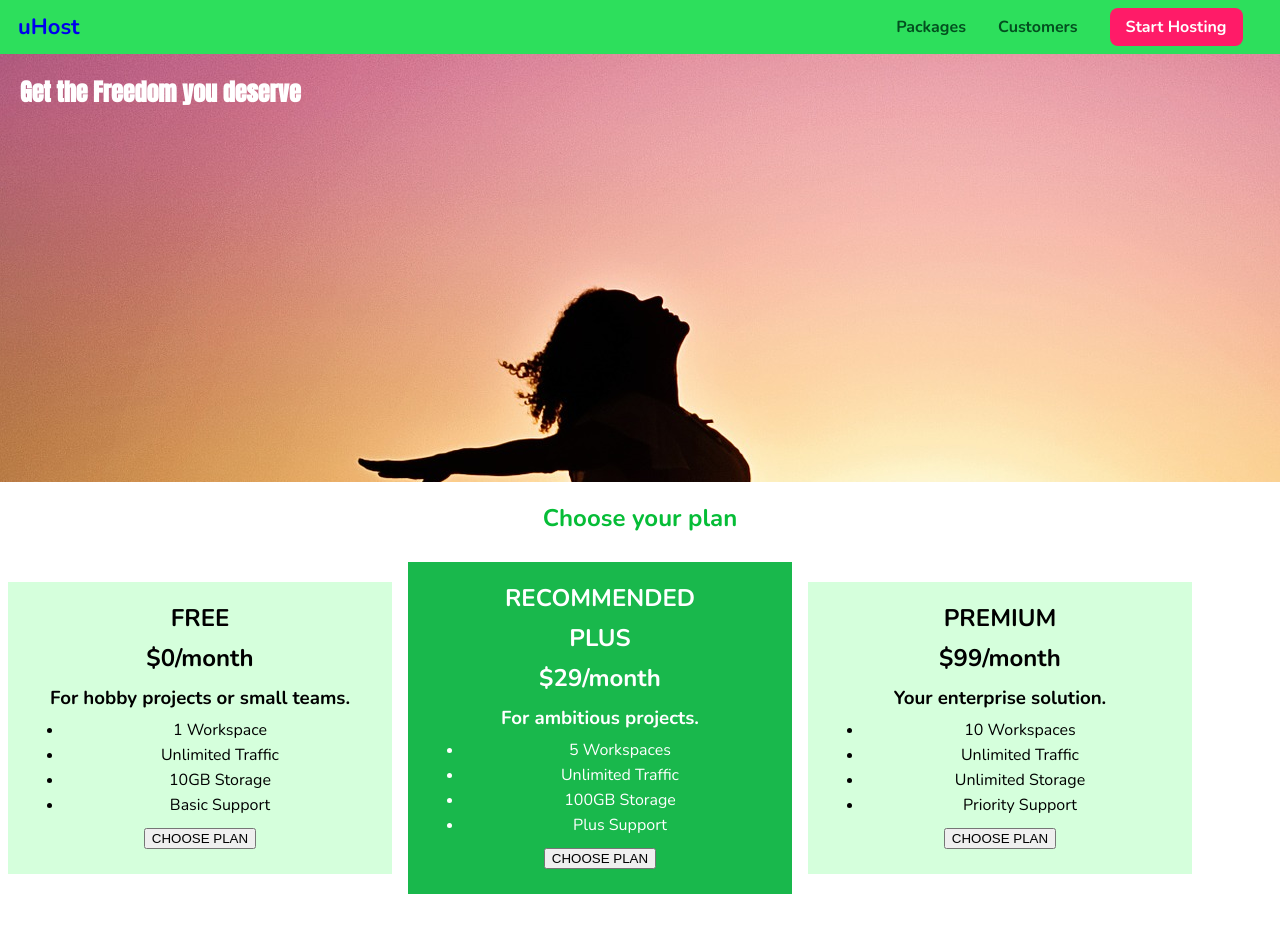
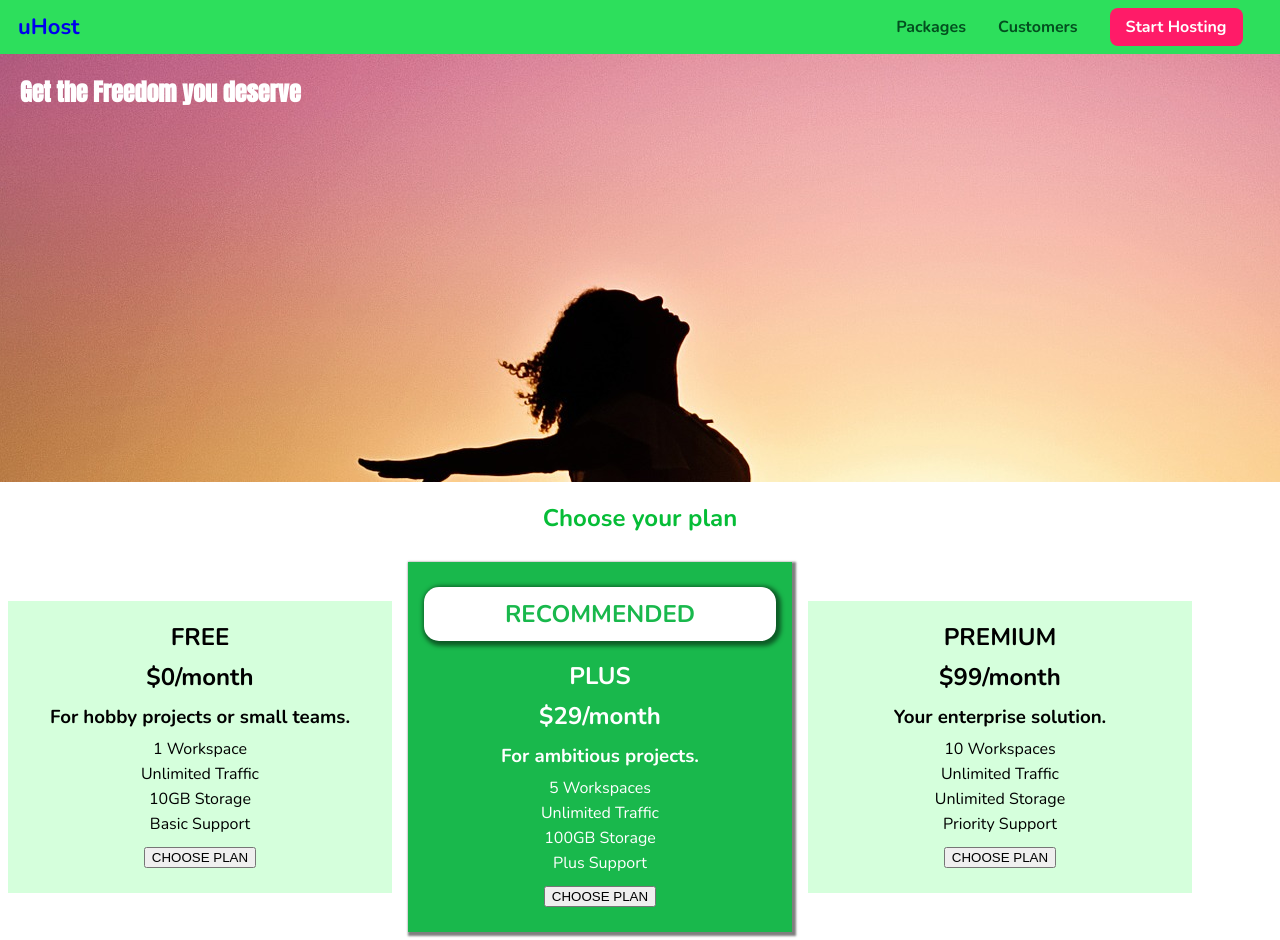
Before and after one commit to BigBrainSmolBoi/learning_css, a React (Create React App) app: page / in a window 1280 px wide. Before the commit the page ends 902 px from the top, so only its background shows below. Built offline with nearby package versions, Linux system fonts and the light colour scheme.

Commit message:
styling plans

```diff
--- a/src/components/Plans/Plans.js
+++ b/src/components/Plans/Plans.js
@@ -11,7 +11,7 @@ export default function Plans() {
           <h1>FREE</h1>
           <h2>$0/month</h2>
           <h3>For hobby projects or small teams.</h3>
-          <ul>
+          <ul className={classes.planFeatures}>
             <li>1 Workspace</li>
             <li>Unlimited Traffic</li>
             <li>10GB Storage</li>
@@ -26,7 +26,7 @@ export default function Plans() {
           <h1>PLUS</h1>
           <h2>$29/month</h2>
           <h3>For ambitious projects.</h3>
-          <ul>
+          <ul className={classes.planFeatures}>
             <li>5 Workspaces</li>
             <li>Unlimited Traffic</li>
             <li>100GB Storage</li>
@@ -40,7 +40,7 @@ export default function Plans() {
           <h1>PREMIUM</h1>
           <h2>$99/month</h2>
           <h3>Your enterprise solution.</h3>
-          <ul>
+          <ul className={classes.planFeatures}>
             <li>10 Workspaces</li>
             <li>Unlimited Traffic</li>
             <li>Unlimited Storage</li>
--- a/src/components/Plans/Plans.module.css
+++ b/src/components/Plans/Plans.module.css
@@ -16,14 +16,25 @@
   line-height: 40px;
 }
 
-.plan ul {
+.planFeatures {
   line-height: 25px;
+  list-style: none;
+  padding: 0;
+  margin: 0;
 }
 
 .planHighlighted {
   background: #19b84c;
   color: white;
+  box-shadow: 2px 2px 2px 2px rgba(0, 0, 0, 0.5);
+  padding-top: 25px;
 }
 
 .highlightedAnnotation {
+  background: white;
+  color: #19b84c;
+  padding: 7px;
+  border-radius: 15px;
+  margin-bottom: 15px;
+  box-shadow: 2px 2px 4px 3px rgba(0, 0, 0, 0.5);
 }
```
Also changed, not shown: 1 other file (tests, documents, lock files or other folders).
